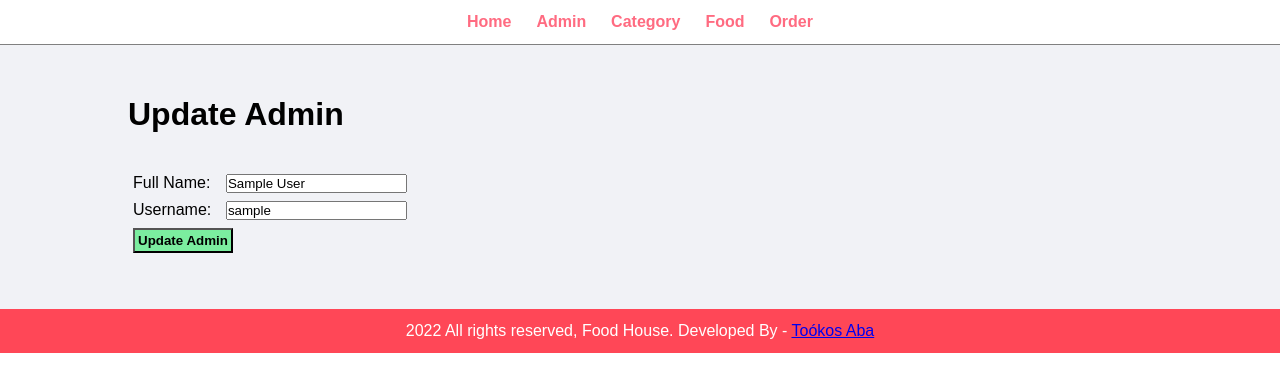
After one commit to T0k0saba/food-order-site, a PHP site: page /food-order-site/admin/update-admin.php?id=1 in a window 1280 px wide. The commit adds this page. Shown: the top 392 px of the page. Run offline with PHP 8.4, Linux system fonts and the light colour scheme; tables that the repository leaves empty or names only in its code hold one stand-in row (values such as "Sample post").

Commit message:
Add function for buttons
Update admin and delete admin.. Next is create password change button

```diff
--- /dev/null
+++ b/admin/update-admin.php
@@ -0,0 +1,124 @@
+<?php
+
+include('partials/menu.php');
+
+?>
+
+
+<div class="main-content">
+    <div class="wrapper">
+        <h1>Update Admin</h1>
+        <br><br>
+
+        <?php
+
+        // 1. Get the ID of selected admin
+        $id = $_GET['id'];
+
+        // 2. create SQL query to get the details
+        $sql = "SELECT * FROM tbl_admin WHERE id=$id";
+
+        // execute the query
+        $res = mysqli_query($conn, $sql);
+
+
+        // check whether the query is executed or not
+        if ($res==true)
+        {
+            //check whether the data is available or not
+            $count = mysqli_num_rows($res);
+            //check whether we have admin data or not
+            if ($count==1) {
+                //get the details
+                //echo "Admin available";
+                $row=mysqli_fetch_assoc($res);
+
+                $full_name = $row['full_name'];
+                $username = $row['username'];
+
+            } else
+            {
+                //redirect to manage admin page
+                header('location:'. SITEURL .'admin/manage-admin.php');
+            }
+        }
+
+        ?>
+
+        <form action="" method="POST">
+            <table class="tbl-30">
+                <tr>
+                    <td>Full Name: </td>
+                    <td>
+                        <input type="text" name="full_name" value="<?php echo $full_name; ?>">
+                    </td>
+                </tr>
+
+                <tr>
+                    <td>Username: </td>
+                    <td>
+                        <input type="text" name="username" value="<?php echo $username; ?>">
+                    </td>
+                </tr>
+
+                <tr>
+                    <td colspan="2">
+                        <input type="hidden" name="id" value="<?php echo $id; ?>">
+                        <input type="submit" name="submit" value="Update Admin" class="btn-secondary">
+                    </td>
+                </tr>
+
+            </table>
+        </form>
+
+    </div>
+
+</div>
+
+<?php
+
+//check whether the submit button is clicked or not
+if(isset($_POST['submit']))
+{
+    //echo "Button clicked";
+    //get all the values from form to update
+    $id = $_POST['id'];
+    $full_name = $_POST['full_name'];
+    $username = $_POST['username'];
+
+    //create a sql query to update admin
+    $sql = "UPDATE tbl_admin SET
+    full_name = '$full_name',
+    username = '$username'
+    WHERE id='$id'
+    ";
+
+    //execute the query
+    $res = mysqli_query($conn, $sql);
+
+    //check whether the query executed successfully or not
+    if($res==true)
+    {
+        //query executed and admin updated
+        $_SESSION['update'] = "<div class='success'>Admin updated successfully.</div>";
+        //redirect to manage admin page
+        header('location:'.SITEURL.'admin/manage-admin.php');
+    }
+    else
+    {
+        //failed to update admin
+        $_SESSION['update'] = "<div class='error'>Failed to delete admin.</div>";
+        //redirect to manage admin page
+        header('location:'.SITEURL.'admin/manage-admin.php');
+    }
+}
+
+?>
+
+
+
+<?php
+
+include('partials/footer.php');
+
+?>
--- a/css/admin.css
+++ b/css/admin.css
@@ -76,6 +76,14 @@ table tr td {
     background-color: #ff4757;
 }
 
+.success {
+    color: #2ed573;
+}
+
+.error {
+    color: #ff4757;
+}
+
 /* CSS for Menu */
 .menu {
     border-bottom: 1px solid grey ;
```
Also changed, not shown: admin/delete-admin.php (added, +36 -0 lines), admin/manage-admin.php (+14 -2 lines).
